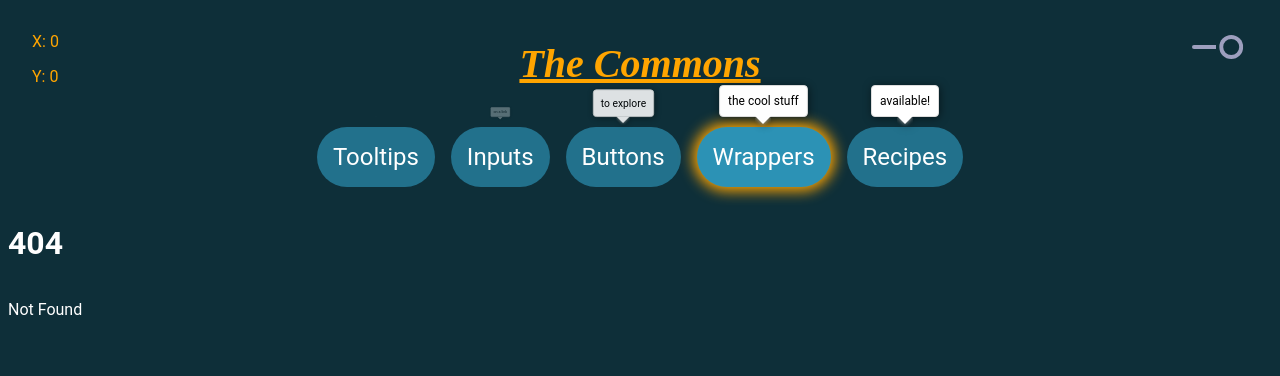
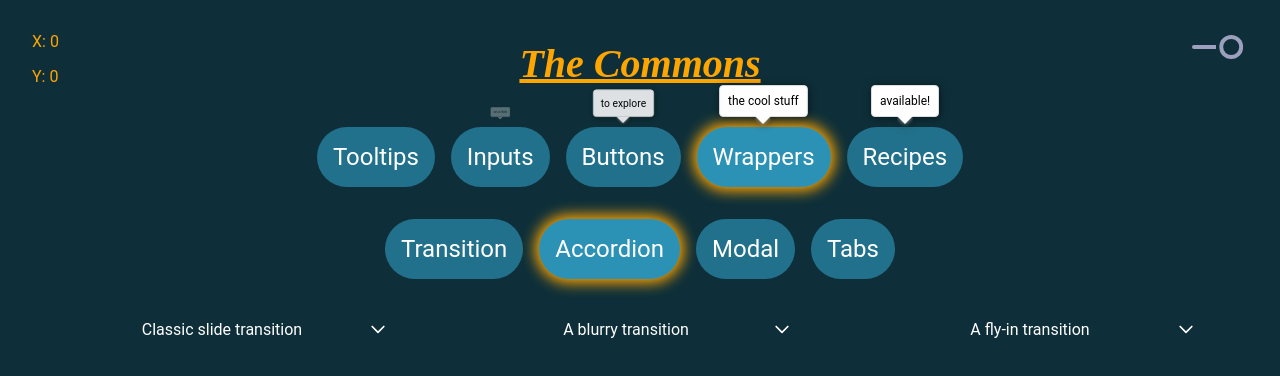
Before and after one commit to jrmoynihan/common, a SvelteKit app: page /wrappers/accordion in a window 1280 px wide. Before the commit this address had no page. Shown: the top 376 px of the page. Built offline with nearby package versions, Linux system fonts and the light colour scheme.

Commit message:
Accordions eg.'s. ComponentProps derived interface

```diff
--- /dev/null
+++ b/src/routes/wrappers/accordion/+page.svelte
@@ -0,0 +1,61 @@
+<script lang="ts">
+	import Accordion from '$lib/wrappers/Accordion.svelte';
+	import type { ComponentProps } from 'svelte';
+	import { blur, fly, scale } from 'svelte/transition';
+
+	interface IAccordion extends ComponentProps<Accordion> {}
+	const custom_accordion_container_styles = 'max-width: 30%';
+	const custom_summary_styles = 'min-width: min(20rem, 30vw)';
+	const accordion_configs: IAccordion[] = [
+		{
+			summary_text: 'Classic slide transition',
+			custom_summary_styles,
+			custom_accordion_container_styles
+		},
+		{
+			summary_text: 'A blurry transition',
+			custom_summary_styles,
+			custom_accordion_container_styles,
+			transition: blur,
+			content_tooltip_parameters: { title: 'A content tooltip', position: 'bottom' }
+		},
+		{
+			summary_text: 'A fly-in transition',
+			custom_summary_styles,
+			custom_accordion_container_styles,
+			transition: fly,
+			transition_parameters: { y: -20 },
+			summary_tooltip_parameters: { title: 'A summary tooltip' }
+		}
+	];
+	const content_text = `Hello from inside the accordion! Lorem ipsum dolor sit amet, consectetur adipisicing elit.
+			Odio repellat veritatis accusamus odit quod distinctio. Adipisci laudantium illum aliquam
+			omnis quae dolorum id accusantium assumenda! Nisi ullam aperiam inventore sint.`;
+</script>
+
+<div class="accordions">
+	{#each accordion_configs as accordion}
+		<Accordion {...accordion} {custom_accordion_container_styles} {custom_summary_styles}>
+			<div class="content" slot="content">
+				{content_text}
+			</div>
+		</Accordion>
+	{/each}
+</div>
+
+<style lang="scss">
+	.accordions {
+		display: flex;
+		gap: 1rem;
+		justify-content: space-evenly;
+		margin-top: 1rem;
+	}
+	.content {
+		display: grid;
+		place-items: center;
+		place-content: center;
+		place-self: center;
+		text-align: center;
+		max-width: 16.5rem;
+	}
+</style>
```
